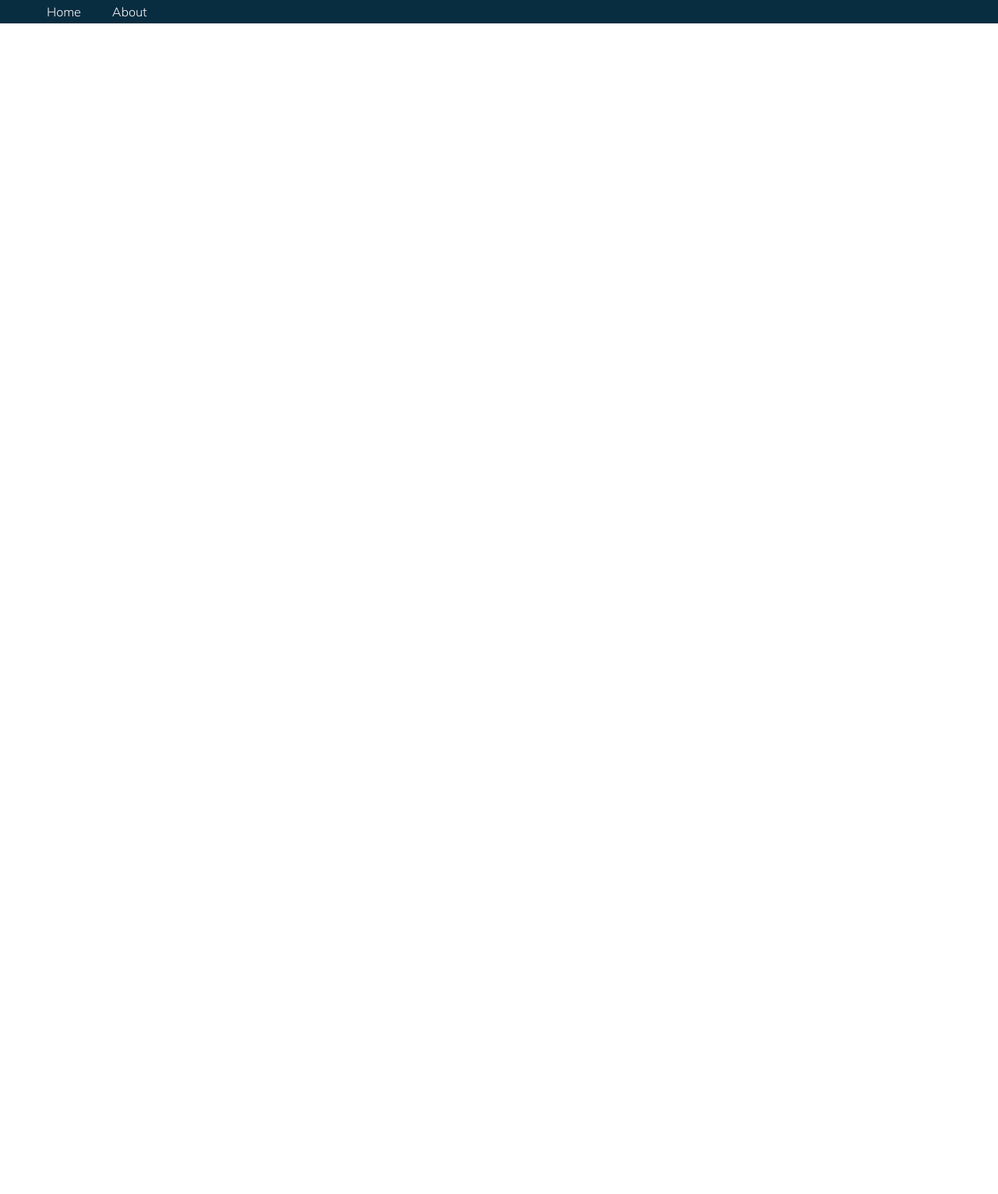
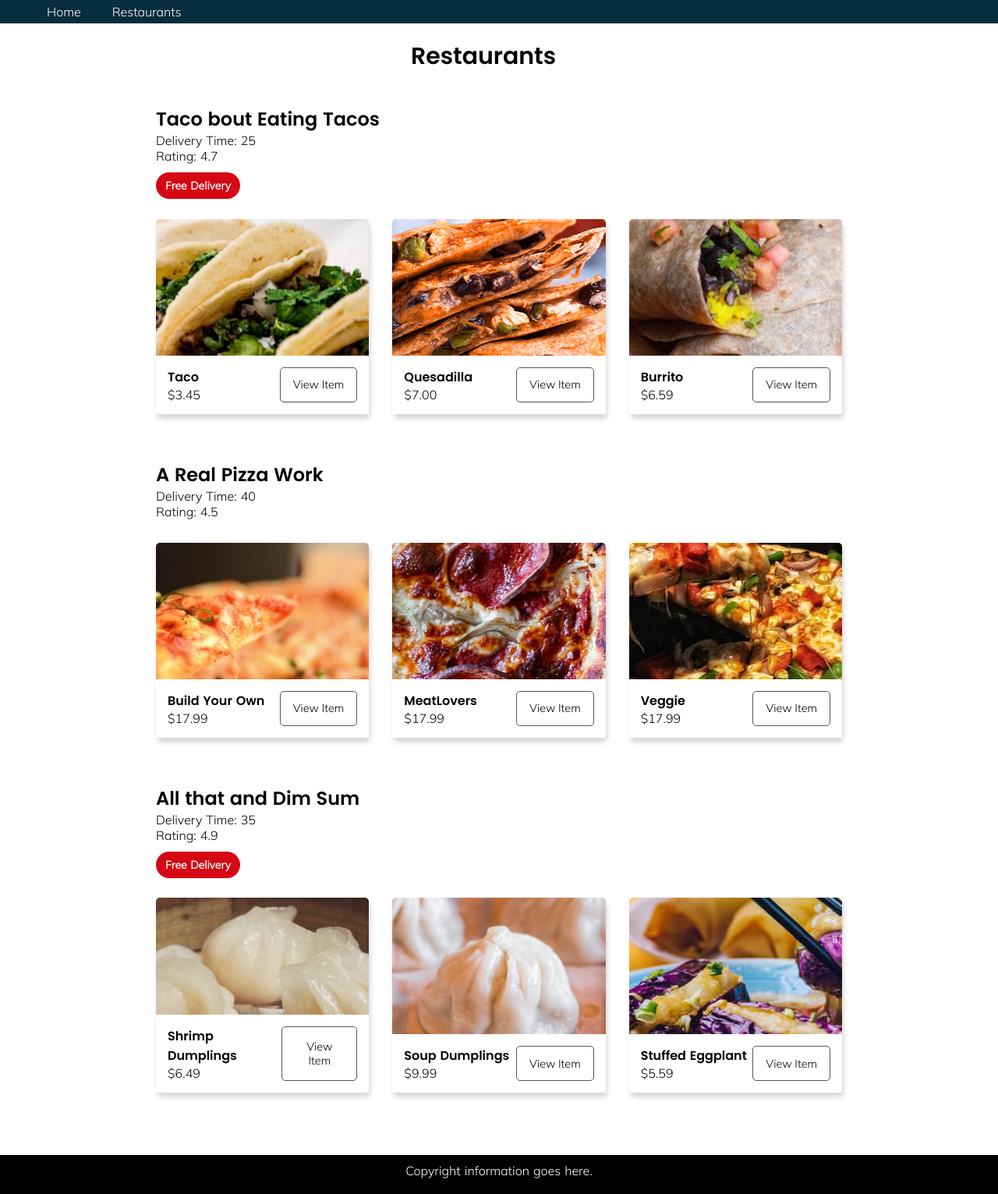
Before and after one commit to RGrosso/taco-shop, a Nuxt app: page /restaurants in a window 1280 px wide. Before the commit this address had no page. Shown: the whole page at 78% size. Before the commit the page ends 800 px from the top, so only its background shows below. Built offline with nearby package versions, Linux system fonts and the light colour scheme.

Commit message:
app footer and restaurants page

```diff
--- /dev/null
+++ b/components/AppFooter.vue
@@ -0,0 +1,11 @@
+<template>
+    <footer>
+        <p>Copyright information goes here.</p>
+    </footer>
+</template>
+
+<script>
+</script>
+
+<style lang="scss" scoped>
+</style>
--- a/components/AppMenu.vue
+++ b/components/AppMenu.vue
@@ -2,15 +2,12 @@
     <nav>
         <ul>
             <li><nuxt-link exact to="/">Home</nuxt-link></li>
-            <li><nuxt-link exact to="/about">About</nuxt-link></li>
+            <li><nuxt-link exact to="/restaurants">Restaurants</nuxt-link></li>
         </ul>
     </nav>
 </template>
 
 <script>
-    export default {
-
-    }
 </script>
 
 <style lang="scss" scoped>
--- a/layouts/default.vue
+++ b/layouts/default.vue
@@ -4,14 +4,18 @@
       <AppMenu/>
       <Nuxt />
     </div>
+    <AppFooter/>
   </div>
 </template>
 
 <script>
 import AppMenu from '@/components/AppMenu.vue';
+import AppFooter from '@/components/AppFooter.vue';
+
 export default {
   components: {
-    AppMenu
+    AppMenu,
+    AppFooter
   }
 }
 </script>
--- a/pages/about.vue
+++ /dev/null
@@ -1,15 +0,0 @@
-<template>
-    <div>
-        <h1>Hi from about page</h1>
-    </div>
-</template>
-
-<script>
-    export default {
-
-    }
-</script>
-
-<style lang="scss" scoped>
-
-</style>
--- a/pages/index.vue
+++ b/pages/index.vue
@@ -1,8 +1,10 @@
 <template>
-  <main class="container">
-    <AppHeader/>
-    <AppRestaurantInfo />
-  </main>
+  <div>
+    <main class="container">
+      <AppHeader/>
+      <AppRestaurantInfo />
+    </main>
+  </div>
 </template>
 
 <script>
@@ -12,7 +14,7 @@
 export default {
   components: {
     AppHeader,
-    AppRestaurantInfo
+    AppRestaurantInfo,
   },
 };
 </script>
--- /dev/null
+++ b/pages/restaurants.vue
@@ -0,0 +1,23 @@
+<template>
+    <main class="container restaurant">
+        <h1 class="header">Restaurants</h1>
+        <AppRestaurantInfo />
+    </main>
+</template>
+
+<script>
+   import AppRestaurantInfo from '@/components/AppRestaurantInfo.vue';
+
+   export default {
+       components: {
+           AppRestaurantInfo
+       },
+   };
+</script>
+
+<style lang="scss" scoped>
+.header {
+    text-align: center;
+    padding: 20px 0;
+}
+</style>
```
